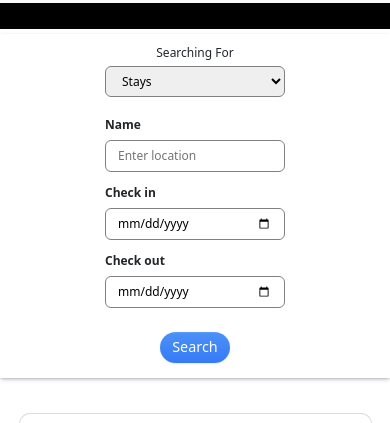
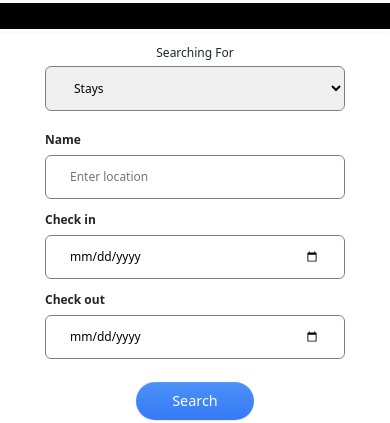
Before and after one commit to THEPRANAYMISHRA/Exodus_Travels_App, a plain HTML site: page frontend/index.html in a window 390 px wide. Shown: the part 90-513 px from the top of the page. Drawn offline with nearby package versions, Linux system fonts and the light colour scheme; a web font is replaced by a local one.

Commit message:
index page css is changed

```diff
--- a/frontend/Style/index.css
+++ b/frontend/Style/index.css
@@ -27,7 +27,7 @@ body > form {
   border-radius: 0.5rem;
   border: 1px solid grey;
   outline: none;
-  width: 180px;
+  width: 200px;
 }
 .inputGroup {
   display: flex;
@@ -37,7 +37,7 @@ body > form {
 }
 
 .inputGroup input {
-  width: 180px;
+  width: 200px;
 }
 
 .inputGroup label {
@@ -122,7 +122,7 @@ body > form > div {
   outline: none;
 }
 body > form > button {
-  padding: 0.4rem 1rem;
+  padding: 0.7rem 3rem;
   background: linear-gradient(180deg, #4b91f7 0%, #367af6 100%);
   font-size: larger;
   color: white;
@@ -382,6 +382,14 @@ body > form > button:hover {
   body > form > div {
     flex-direction: column;
   }
+  #type {
+    width: 300px;
+    padding: 1rem 2rem;
+  }
+  .inputGroup input {
+    width: 300px;
+    padding: 1rem 2rem;
+  }
 }
 
 /* Adjust form styles for smaller screens */
```
